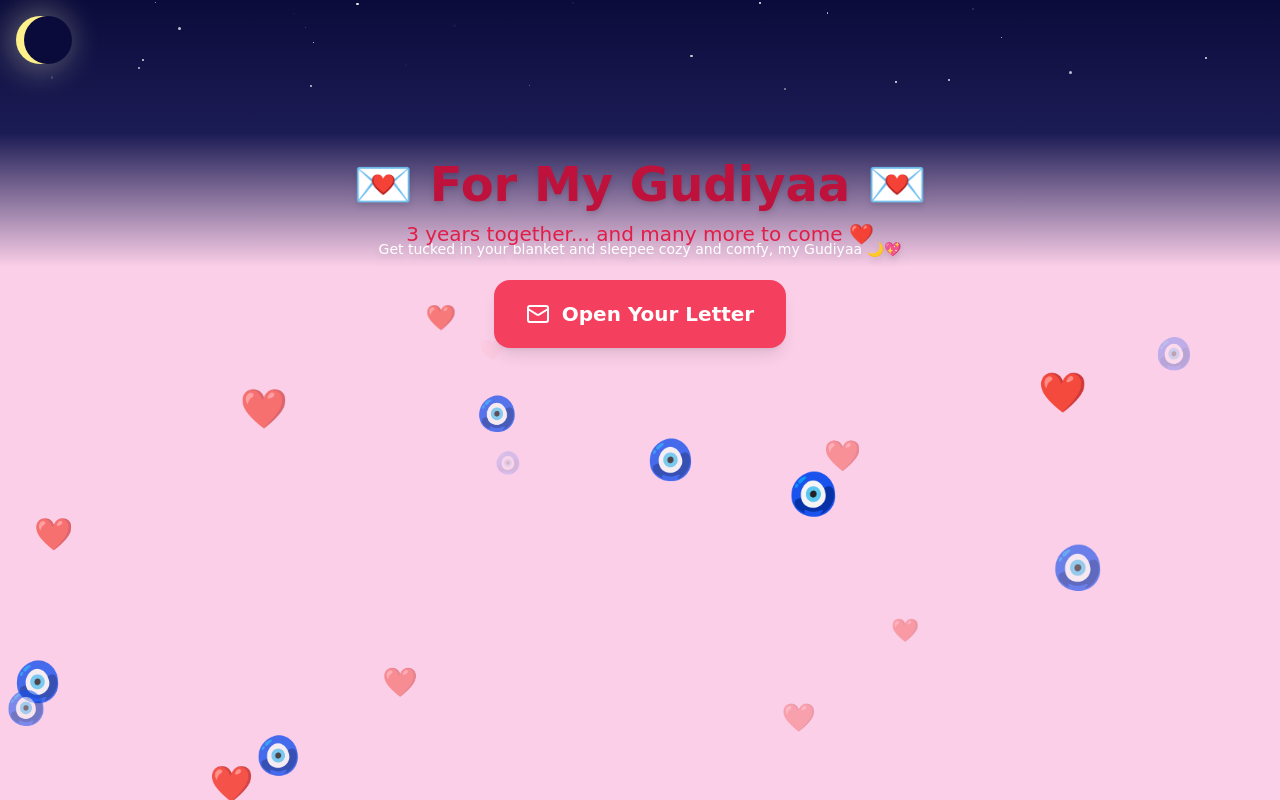
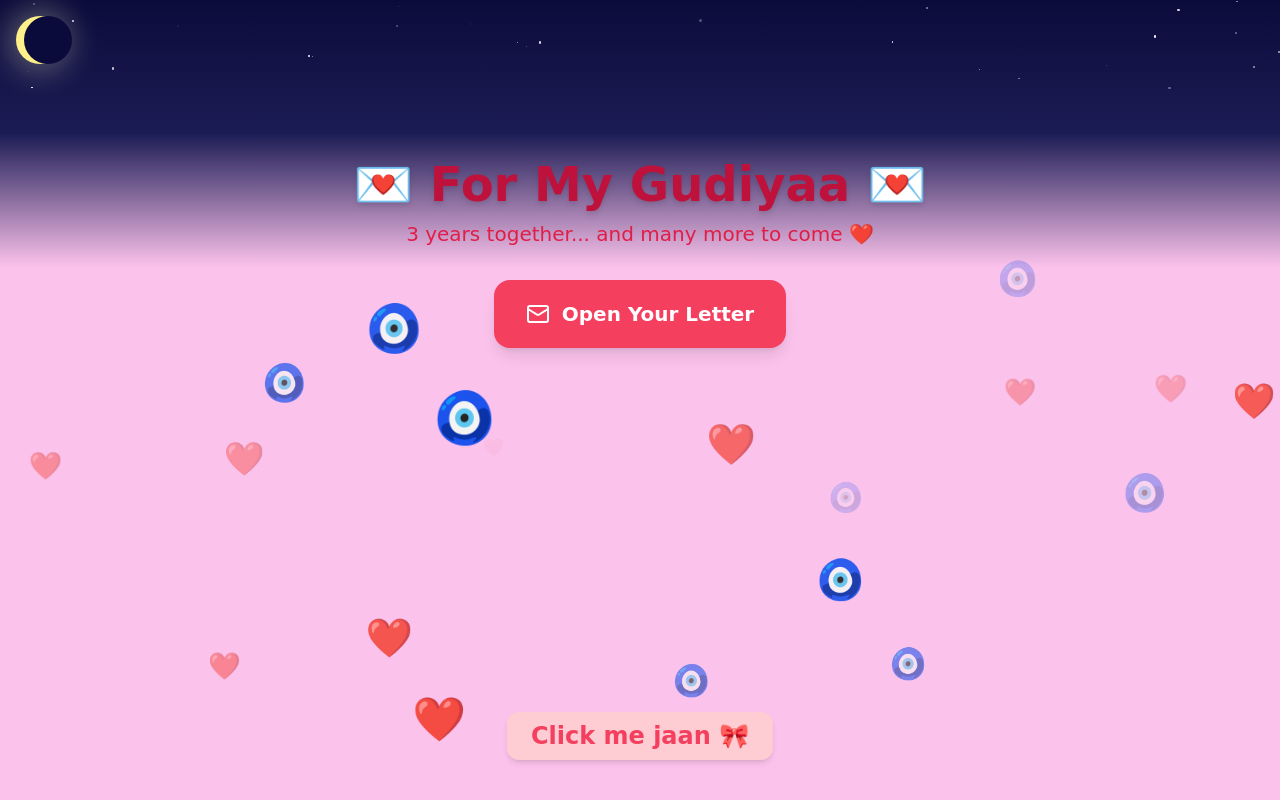
Before and after one commit to aryandogra2004-code/Gudiyaa, a React (Vite) app: page / in a window 1280 px wide. Built offline with nearby package versions, Linux system fonts and the light colour scheme.

Commit message:
Add files via upload

```diff
--- a/src/App.jsx
+++ b/src/App.jsx
@@ -6,8 +6,10 @@ export default function GudiyaaLoveSite() {
   const [open, setOpen] = useState(false);
   const [cardIndex, setCardIndex] = useState(0);
   const [showScroll, setShowScroll] = useState(false);
-  const [phase, setPhase] = useState("day"); // day, evening, night
+  const [isNight, setIsNight] = useState(false);
+  const [isEvening, setIsEvening] = useState(false);
   const [fallingStar, setFallingStar] = useState(false);
+  const [showSpecialCard, setShowSpecialCard] = useState(false);
 
   const cards = [
     "You are my tiny baby, my little girl 💕. Every day waking up to your Morningssssweetyyy is the sweetest morning I can have.",
@@ -17,13 +19,38 @@ export default function GudiyaaLoveSite() {
     "I love you so much, Gudiyaa ❤️ You are my everything, forever & always ❤️."
   ];
 
-  const longMessage = `My pyariii Gudiyaa 💕
-From the moment we met I somehow knew in my heart that youuu are the one and since that day I have not loved anyone more than you 🥺. I want to spend every single day making you feel loved and special because you deserve it and you desrveeee so much moreee, Jaan. You are my heart. No words can truly capture how much I adore you. Every day theee love grows innn my dill. I just lovee youuu soo soo much. You are my family, my comfort, my wife. We will live our whole life together just each other’s. I’ll make my girl's each and every dream come true. We will wakeee up together and wee will ninii togetherrr. Ap Meri Sanju ho aur ap mere he rahogi. when ever my bchu reads this i want you to feel that at this moment too you are in my heart. you are my family my whole wide worldI’ll never let your cutest smileee fade. You make me smile, you make meee happy, just ME & YOU 💟💟❤. Alwaysss keep BLUSHINGG AND SMILINGG MYY BEAUTIFUL SANJU With lotsss of loveee meriii jaannn, yourrrr babyyyy, Aruuuuuuu 💗💗💗🤭`;
+  const longMessage = `
+My pyariii Gudiyaa 💕
+
+From the moment we met I somehow knew in my heart that youuu are the one and since that day I have not loved anyone more than you 🥺. I want to spend every single day making you feel loved and special because you deserve it and you desrveeee so much moreee, Jaan. You are my heart. No words can truly capture how much I adore you. Every day theee love grows innn my dill. I just lovee youuu soo soo much. You are my family, my comfort, my wife. We will live our whole life together just each other’s. I’ll make my girl's each and every dream come true. We will wakeee up together and wee will ninii togetherrr. Ap Meri Sanju ho aur ap mere he rahogi. I’ll never let your cutest smileee fade. You make me smile, you make meee happy, just ME & YOU 💟💟❤. With lotsss of loveee meriii jaannn, yourrrr babyyyy, Aruuuuuuu 💗💗💗🤭
+`;
 
   const floatingEmojis = [
     { symbol: "❤️", color: "text-rose-400", size: 25 },
     { symbol: "🧿", color: "text-blue-500", size: 30 }
   ];
+
+  // Determine night and evening phases
+  useEffect(() => {
+    const updateTime = () => {
+      const hour = new Date().getHours();
+      setIsNight(hour >= 18 || hour < 5);
+      setIsEvening(hour >= 15 && hour < 18);
+    };
+    updateTime();
+    const interval = setInterval(updateTime, 60 * 1000);
+    return () => clearInterval(interval);
+  }, []);
+
+  // Falling star
+  useEffect(() => {
+    if (!isNight) return;
+    const interval = setInterval(() => {
+      setFallingStar(true);
+      setTimeout(() => setFallingStar(false), 1500);
+    }, 10000 + Math.random() * 10000);
+    return () => clearInterval(interval);
+  }, [isNight]);
 
   const stars = [...Array(30)].map((_, i) => ({
     top: Math.random() * 33,
@@ -32,87 +59,58 @@ From the moment we met I somehow knew in my heart that youuu are the one and sin
     delay: Math.random() * 3
   }));
 
-  const clouds = [...Array(5)].map((_, i) => ({
-    top: Math.random() * 20 + 5,
-    left: Math.random() * 100,
-    speed: Math.random() * 5 + 1
-  }));
-
-  // Determine phase based on time
-  useEffect(() => {
-    const updatePhase = () => {
-      const h = new Date().getHours();
-      if (h >= 18 || h < 5) setPhase("night");
-      else if (h >= 16) setPhase("evening");
-      else setPhase("day");
-    };
-    updatePhase();
-    const interval = setInterval(updatePhase, 60000);
-    return () => clearInterval(interval);
-  }, []);
-
-  // Falling star
-  useEffect(() => {
-    if (phase !== "night") return;
-    const interval = setInterval(() => {
-      setFallingStar(true);
-      setTimeout(() => setFallingStar(false), 1500);
-    }, 10000 + Math.random() * 10000);
-    return () => clearInterval(interval);
-  }, [phase]);
-
-  const getMessage = () => {
-    if (phase === "night") return "Get tucked in your blanket and sleepee cozy and comfy, my Gudiyaa 🌙💖";
-    if (phase === "day") return "Goodmorningsss JAAN, wakey wakey Have Sundrrr sa dayyy ☀️💛";
-    if (phase === "evening") return "Cozy clouds for my cutie ☁️💗";
-    return "";
-  };
+  // Background style based on time
+  const hour = new Date().getHours();
+  const isPinkTime = hour >= 5 && hour < 15;
+  const backgroundStyle = isPinkTime
+    ? { background: "linear-gradient(to bottom, #fbc2eb, #fda4af)" } // full screen pink from 5am–3pm
+    : { background: "linear-gradient(to bottom, #fbc2eb 33%, #fbc2eb 100%)" }; // bottom 2/3 pink from 3pm–5am
 
   return (
-    <div className="min-h-screen relative flex flex-col items-center justify-start font-poppins overflow-hidden bg-pink-200">
-
-      {/* Weather Top 1/3 */}
-      <div className="absolute top-0 left-0 w-full h-1/3 z-0 overflow-hidden">
-        {/* Background gradient */}
     <div
-          className={`absolute top-0 left-0 w-full h-full transition-colors duration-1000
-            ${phase==="night" ? "bg-gradient-to-b from-[#0b0b3b] via-[#1c1c55] to-transparent" : ""}
-            ${phase==="day" ? "bg-gradient-to-b from-[#87CEFA] via-[#B0E0E6] to-transparent" : ""}
-            ${phase==="evening" ? "bg-gradient-to-b from-[#ff7f50] via-[#ff4500] to-transparent" : ""}`}
-        ></div>
-
-        {/* Sun */}
-        {(phase === "day" || phase === "evening") && (
-          <div className={`absolute top-8 left-1/2 transform -translate-x-1/2 rounded-full
-            ${phase==="day" ? "w-20 h-20 bg-yellow-300 shadow-[0_0_30px_10px_rgba(255,255,150,0.5)]" : ""}
-            ${phase==="evening" ? "w-24 h-24 bg-orange-400 shadow-[0_0_50px_15px_rgba(255,140,0,0.5)]" : ""}`}>
+      className="min-h-screen relative flex flex-col items-center justify-start font-poppins overflow-hidden"
+      style={backgroundStyle}
+    >
+      {/* Top 1/3 Sunset */}
+      {isEvening && (
+        <div className="absolute top-0 left-0 w-full h-1/3 overflow-hidden">
+          <div className="absolute top-0 left-0 w-full h-full bg-gradient-to-b from-orange-500 via-red-500 to-transparent"></div>
+          <motion.div
+            className="absolute left-1/2 transform -translate-x-1/2 w-20 h-20 bg-yellow-400 rounded-full shadow-[0_0_40px_10px_rgba(255,200,0,0.4)]"
+            animate={{ top: ["10%", "80%"] }}
+            transition={{ duration: 8, ease: "easeInOut", repeat: Infinity, repeatType: "mirror" }}
+          />
+          {[...Array(4)].map((_, i) => (
+            <motion.div
+              key={i}
+              className="absolute bg-white/70 rounded-full blur-xl"
+              style={{
+                width: `${80 + i * 20}px`,
+                height: `${40 + i * 10}px`,
+                top: `${10 + i * 12}%`,
+              }}
+              initial={{ x: i % 2 === 0 ? "-20%" : "120%" }}
+              animate={{ x: i % 2 === 0 ? "120%" : "-20%" }}
+              transition={{ duration: 35 + i * 10, repeat: Infinity, ease: "linear" }}
+            />
+          ))}
         </div>
       )}
 
-        {/* Clouds */}
-        {(phase === "day" || phase === "evening") && clouds.map((cloud, i) => (
-          <motion.div
-            key={i}
-            className="absolute w-20 h-12 bg-white/70 rounded-full shadow-lg"
-            style={{ top: `${cloud.top}%`, left: `${cloud.left}%` }}
-            animate={{ x: [0, 100] }}
-            transition={{ repeat: Infinity, duration: cloud.speed, ease: "linear", repeatType: "loop", delay: i }}
-          />
-        ))}
-
-        {/* Moon & Stars */}
-        {phase === "night" && (
-          <>
+      {/* Night */}
+      {isNight && (
+        <div className="absolute top-0 left-0 w-full h-1/3 overflow-hidden">
+          <div className="absolute top-0 left-0 w-full h-full bg-gradient-to-b from-[#0b0b3b] via-[#1c1c55] to-transparent"></div>
           <div className="absolute top-4 left-4 w-12 h-12 bg-yellow-200 rounded-full shadow-[0_0_30px_8px_rgba(255,255,204,0.3)]">
             <div className="w-12 h-12 rounded-full bg-[#0b0b3b] absolute top-0 left-2"></div>
           </div>
-            {stars.map((star, i) => (
+          {stars.map((star, idx) => (
             <motion.div
-                key={i}
+              key={idx}
               className="absolute bg-white rounded-full"
               style={{ width: star.size, height: star.size, top: `${star.top}%`, left: `${star.left}%` }}
-                animate={{ opacity: [0,1,0] }}
-                transition={{ duration: 1 + Math.random()*2, repeat: Infinity, delay: star.delay }}
+              animate={{ opacity: [0, 1, 0] }}
+              transition={{ duration: 1 + Math.random() * 2, repeat: Infinity, delay: star.delay }}
             />
           ))}
           <AnimatePresence>
@@ -121,28 +119,26 @@ From the moment we met I somehow knew in my heart that youuu are the one and sin
                 className="absolute bg-white w-1 h-1 rounded-full shadow-lg"
                 initial={{ top: "5%", left: "0%" }}
                 animate={{ top: "25%", left: "100%", scale: 1 }}
-                  exit={{ opacity:0 }}
-                  transition={{ duration:1.5, ease:"easeInOut" }}
+                exit={{ opacity: 0 }}
+                transition={{ duration: 1.5, ease: "easeInOut" }}
               />
             )}
           </AnimatePresence>
-          </>
+        </div>
       )}
 
-        {/* Weather Message */}
-        <div className="absolute bottom-2 w-full text-center text-white text-sm drop-shadow-lg px-4">
-          {getMessage()}
-        </div>
-      </div>
-
-      {/* Floating emojis */}
+      {/* Floating Emojis */}
       {[...Array(25)].map((_, i) => {
         const emoji = i % 2 === 0 ? floatingEmojis[0] : floatingEmojis[1];
         return (
           <motion.div
             key={i}
             className={`${emoji.color} absolute`}
-            style={{ top: `${33 + Math.random() * 67}%`, left: `${Math.random() * 100}%`, fontSize: `${emoji.size + Math.random() * 15}px` }}
+            style={{
+              top: `${33 + Math.random() * 67}%`,
+              left: `${Math.random() * 100}%`,
+              fontSize: `${emoji.size + Math.random() * 15}px`
+            }}
             initial={{ opacity: 0, scale: 0 }}
             animate={{ opacity: [0, 1, 0], y: [0, -50], scale: [0.6, 1.2, 0.6] }}
             transition={{ duration: 5 + Math.random() * 3, repeat: Infinity, delay: i * 0.3 }}
@@ -154,8 +150,12 @@ From the moment we met I somehow knew in my heart that youuu are the one and sin
 
       {/* Title */}
       <motion.div className="text-center mt-40 mb-8 z-10 relative" initial={{ opacity: 0, y: -30 }} animate={{ opacity: 1, y: 0 }} transition={{ duration: 0.8 }}>
-        <h1 className="text-4xl md:text-5xl font-bold text-rose-700 drop-shadow-md"> 💌 For My Gudiyaa 💌 </h1>
-        <p className="text-lg md:text-xl text-rose-600 mt-3"> 3 years together... and many more to come ❤️ </p>
+        <h1 className="text-4xl md:text-5xl font-bold text-rose-700 drop-shadow-md">
+          💌 For My Gudiyaa 💌
+        </h1>
+        <p className="text-lg md:text-xl text-rose-600 mt-3">
+          3 years together... and many more to come ❤️
+        </p>
       </motion.div>
 
       {/* Open Letter */}
@@ -182,10 +182,20 @@ From the moment we met I somehow knew in my heart that youuu are the one and sin
               <button onClick={() => setOpen(false)} className="absolute top-4 right-4 text-rose-500 hover:text-rose-700">
                 <X className="w-5 h-5" />
               </button>
+
               <h2 className="text-2xl font-bold text-rose-600 text-center mb-4">My Sweetest Gudiyaa ❤️</h2>
-              <motion.div key={cardIndex} initial={{ opacity: 0, y: 30 }} animate={{ opacity: 1, y: 0 }} exit={{ opacity: 0, y: -30 }} transition={{ duration: 0.3 }} className="bg-rose-50 p-6 rounded-xl shadow-inner text-center text-gray-700 min-h-[120px] flex items-center justify-center">
+
+              <motion.div
+                key={cardIndex}
+                initial={{ opacity: 0, y: 30 }}
+                animate={{ opacity: 1, y: 0 }}
+                exit={{ opacity: 0, y: -30 }}
+                transition={{ duration: 0.3 }}
+                className="bg-rose-50 p-6 rounded-xl shadow-inner text-center text-gray-700 min-h-[120px] flex items-center justify-center"
+              >
                 {cards[cardIndex]}
               </motion.div>
+
               <div className="flex justify-between w-full mt-6">
                 <button onClick={() => setCardIndex((cardIndex - 1 + cards.length) % cards.length)} className="p-2 text-rose-500 hover:text-rose-700">
                   <ChevronLeft className="w-6 h-6" />
@@ -194,6 +204,7 @@ From the moment we met I somehow knew in my heart that youuu are the one and sin
                   <ChevronRight className="w-6 h-6" />
                 </button>
               </div>
+
               <div className="flex flex-col items-center mt-6 cursor-pointer" onClick={() => setShowScroll(true)}>
                 <p className="text-rose-600 font-semibold mb-2 text-center">Click on the heart my betuu</p>
                 <motion.div className="animate-pulse" whileHover={{ scale: 1.2 }}>
@@ -208,23 +219,39 @@ From the moment we met I somehow knew in my heart that youuu are the one and sin
       {/* Scroll Modal */}
       <AnimatePresence>
         {showScroll && (
-          <motion.div
-            initial={{ opacity: 0, scale: 0.8 }}
-            animate={{ opacity: 1, scale: 1 }}
-            exit={{ opacity: 0, scale: 0.8 }}
-            transition={{ duration: 0.4 }}
-            className="fixed inset-0 bg-black/50 flex items-center justify-center p-4 z-50"
-          >
+          <motion.div initial={{ opacity: 0, scale: 0.8 }} animate={{ opacity: 1, scale: 1 }} exit={{ opacity: 0, scale: 0.8 }} transition={{ duration: 0.4 }} className="fixed inset-0 bg-black/50 flex items-center justify-center p-4 z-50">
             <motion.div className="relative bg-white rounded-3xl shadow-2xl max-w-4xl w-full p-6 flex flex-col items-center" initial={{ y: 50, opacity: 0 }} animate={{ y: 0, opacity: 1 }} exit={{ y: 50, opacity: 0 }}>
               <button onClick={() => setShowScroll(false)} className="absolute top-4 right-4 text-rose-500 hover:text-rose-700">
                 <X className="w-5 h-5" />
               </button>
-              <div className="bg-white p-6 rounded-xl shadow-inner border border-pink-200 w-full relative overflow-auto max-h-[80vh] max-w-full">
-                <div className="absolute top-0 left-0 right-0 flex justify-between p-2 text-pink-400 font-bold text-xl">
-                  <div>🎀🌸</div>
-                  <div>🌸🎀</div>
+              <p className="text-rose-600 text-lg">{longMessage}</p>
+            </motion.div>
+          </motion.div>
+        )}
+      </AnimatePresence>
+
+      {/* Bottom Clickable Pookie Card */}
+      <div className="fixed bottom-10 left-1/2 transform -translate-x-1/2 flex flex-col items-center z-40">
+        <motion.button
+          onClick={() => setShowSpecialCard(true)}
+          className="bg-rose-200 px-6 py-2 rounded-xl shadow-md text-2xl font-bold text-rose-500 hover:bg-rose-300"
+          whileHover={{ scale: 1.1 }}
+          whileTap={{ scale: 0.95 }}
+        >
+          Click me jaan 🎀
+        </motion.button>
       </div>
-                <pre className="whitespace-pre-wrap text-center text-rose-600 text-base font-poppins min-w-[600px]">{longMessage}</pre>
+
+      {/* Special Card */}
+      <AnimatePresence>
+        {showSpecialCard && (
+          <motion.div initial={{ opacity: 0 }} animate={{ opacity: 1 }} exit={{ opacity: 0 }} className="fixed inset-0 bg-black/50 flex items-center justify-center p-4 z-50">
+            <motion.div className="bg-white rounded-3xl shadow-2xl max-w-md w-full p-6 flex flex-col items-center" initial={{ y: 50, opacity: 0 }} animate={{ y: 0, opacity: 1 }} exit={{ y: 50, opacity: 0 }}>
+              <button onClick={() => setShowSpecialCard(false)} className="absolute top-4 right-4 text-rose-500 hover:text-rose-700">
+                <X className="w-5 h-5" />
+              </button>
+              <div className="text-center text-rose-600 text-lg font-semibold">
+                💌 You make me say AWWW!! I loveyouuuuu soo much my pookiedookie🎀❤💌
               </div>
             </motion.div>
           </motion.div>
```
Lines whose indentation alone changed are shown as unchanged.
